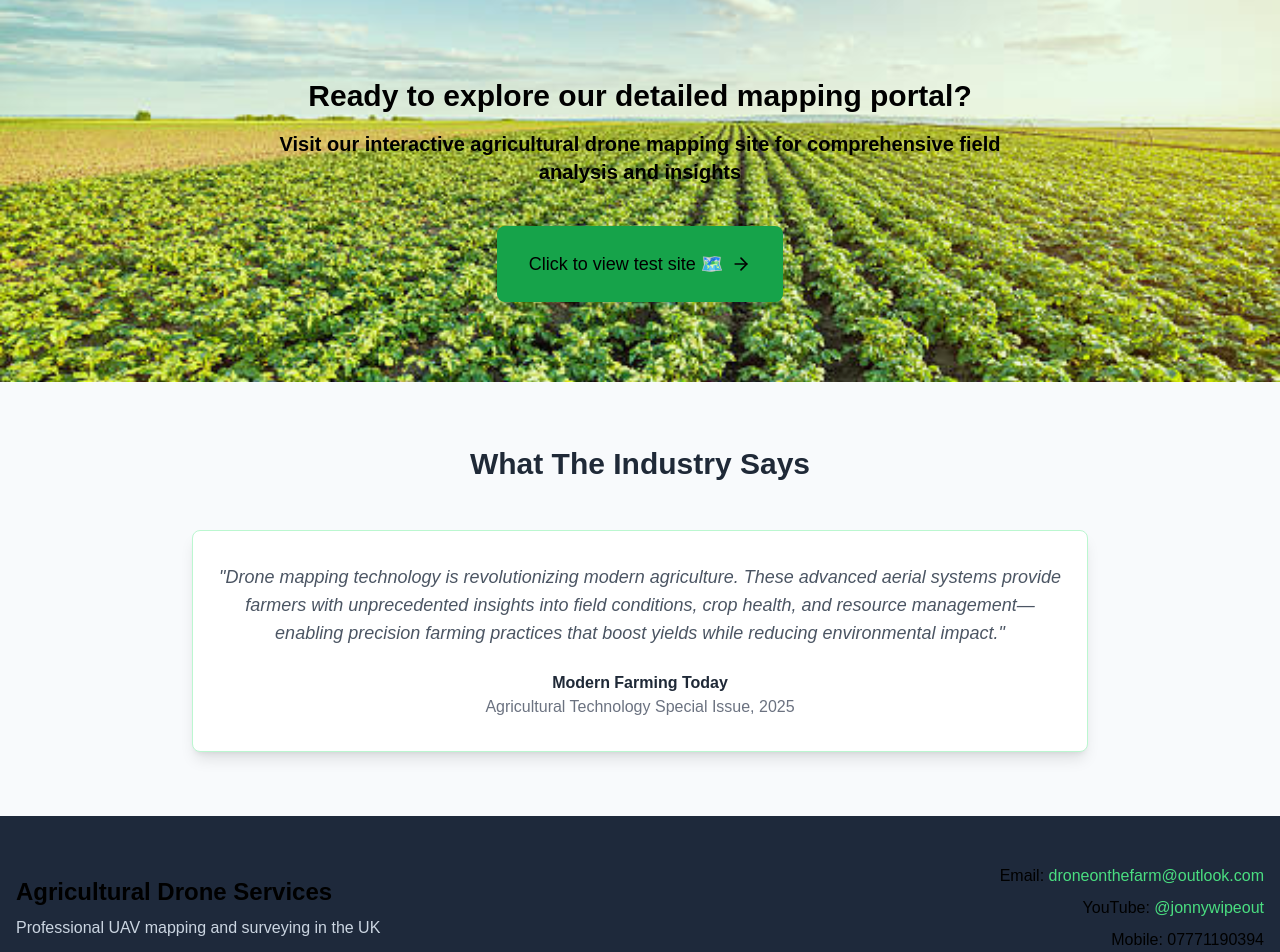
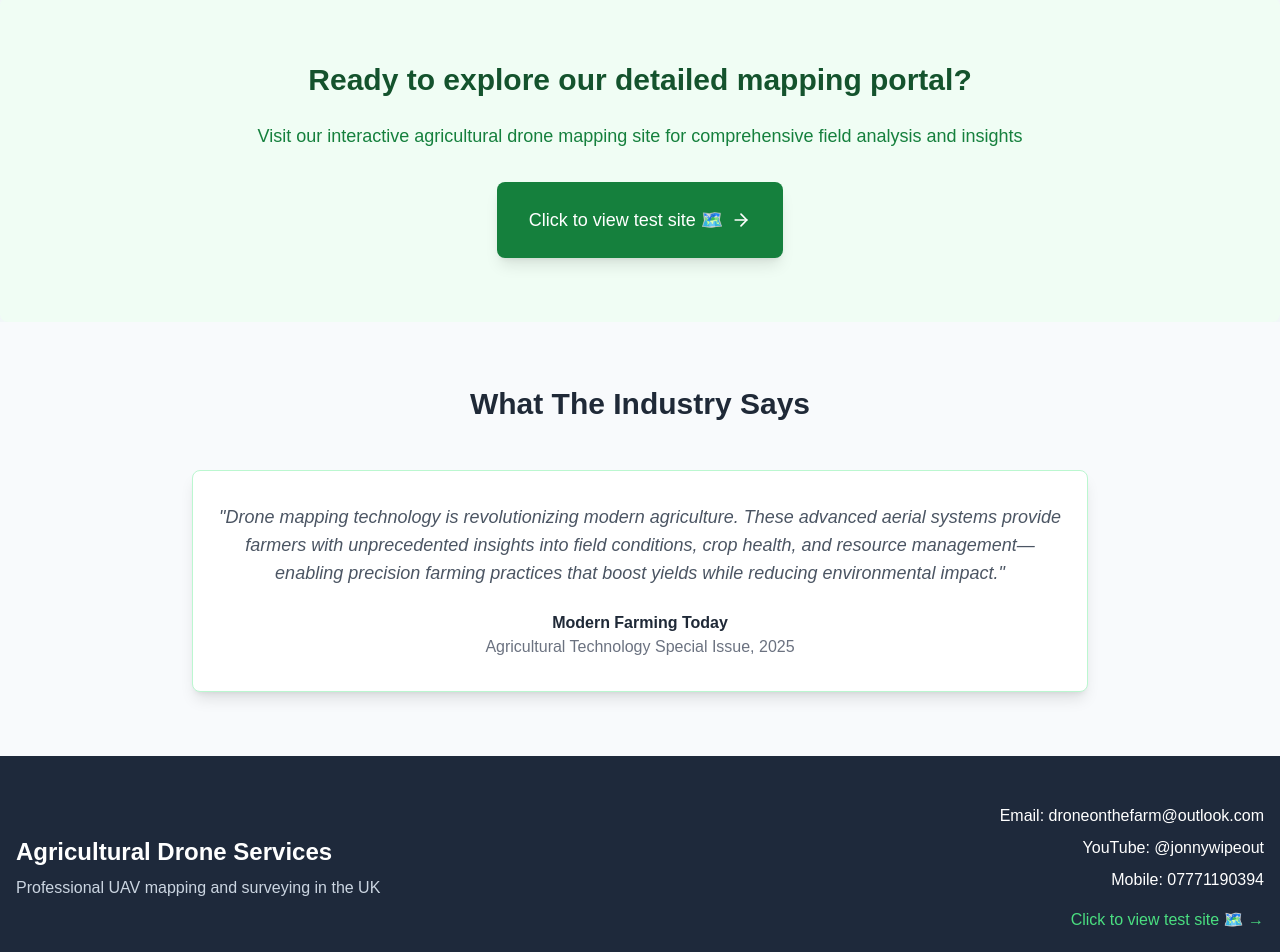
Before and after one commit to jonnywipeout/Droneonthefarm, a Next.js app: page / in a window 1280 px wide. Shown: the part 1660-2612 px from the top of the page. Built offline with nearby package versions, Linux system fonts and the light colour scheme.

Commit message:
Update page.tsx

```diff
--- a/app/page.tsx
+++ b/app/page.tsx
@@ -54,7 +54,7 @@ export default function AgricultureDroneLandingPage() {
         <div className="absolute inset-0 bg-gradient-to-b from-black/60 to-black/40" />
         <div className="relative z-10 container mx-auto px-4 h-full flex flex-col justify-center items-center text-center">
           <h1 className="text-2xl md:text-3xl font-bold text-green-400 mb-4 tracking-wide">Droneonthefarm</h1>
-          <h2 className="text-4xl md:text-6xl font-bold text-black mb-6 tracking-tight">
+          <h2 className="text-4xl md:text-6xl font-bold text-white mb-6 tracking-tight">
             Agricultural Drone Mapping Services
           </h2>
           <p className="text-xl text-green-100 max-w-2xl mb-8">
@@ -64,7 +64,7 @@ export default function AgricultureDroneLandingPage() {
             <p className="text-gray-500 mb-2 text-sm">Visit your map site here :</p>
             <div className="flex items-center justify-center gap-2 flex-wrap">
               <a
-                href="https://cloud1.webodm.net/public/task/9bdb8ac1-2a01-4f4d-9b36-5912b229ff54/map/?t=orthophoto"
+                href="https://cloud1.webodm.net/public/project/4e49d3ba-0d40-4675-b241-cef29cdaf309/map/?t=orthophoto"
                 target="_blank"
                 rel="noopener noreferrer"
                 className="text-green-700 font-medium text-lg md:text-xl hover:text-green-800 transition-colors flex items-center gap-1 break-all"
@@ -139,7 +139,7 @@ export default function AgricultureDroneLandingPage() {
       {/* Image Gallery */}
       <section className="py-16 bg-green-900">
         <div className="container mx-auto px-4">
-          <h2 className="text-3xl font-bold text-center mb-12 text-black">Agricultural Drone Imagery</h2>
+          <h2 className="text-3xl font-bold text-center mb-12 text-white">Agricultural Drone Imagery</h2>
 
           <div className="grid grid-cols-1 sm:grid-cols-2 lg:grid-cols-3 gap-4">
             {galleryImages.map((image, index) => (
@@ -154,7 +154,7 @@ export default function AgricultureDroneLandingPage() {
                   />
                   <div className="absolute inset-0 bg-black/0 group-hover:bg-black/20 transition-colors duration-300" />
                   <div className="absolute bottom-0 left-0 right-0 p-4 bg-gradient-to-t from-black/70 to-transparent opacity-0 group-hover:opacity-100 transition-opacity duration-300">
-                    <p className="text-black text-sm font-medium">{image.title}</p>
+                    <p className="text-white text-sm font-medium">{image.title}</p>
                   </div>
                 </div>
               </div>
@@ -164,24 +164,17 @@ export default function AgricultureDroneLandingPage() {
       </section>
 
       {/* CTA Section */}
-      <section
-  className="py-20 px-4 bg-center bg-cover bg-no-repeat text-black"
-  style={{
-    backgroundImage: "url('/images/potato-field-bg.jpg')",
-    backgroundBlendMode: "overlay",
-    backgroundColor: "rgba(0, 100, 0, 0.08)",
-  }}
->
+      <section className="py-16 container mx-auto px-4 bg-green-50 rounded-lg">
         <div className="max-w-3xl mx-auto text-center">
-    <h2 className="text-2xl md:text-3xl font-bold mb-4">Ready to explore our detailed mapping portal?</h2>
-    <p className="text-xl font-semibold mb-10">
+          <h2 className="text-3xl font-bold mb-6 text-green-900">Ready to explore our detailed mapping portal?</h2>
+          <p className="text-lg text-green-700 mb-8">
             Visit our interactive agricultural drone mapping site for comprehensive field analysis and insights
           </p>
           <Link
-      href="https://cloud1.webodm.net/public/task/9bdb8ac1-2a01-4f4d-9b36-5912b229ff54/map/?t=orthophoto"
+            href="https://cloud1.webodm.net/public/project/4e49d3ba-0d40-4675-b241-cef29cdaf309/map/?t=orthophoto"
             target="_blank"
             rel="noopener noreferrer"
-      className="inline-flex items-center gap-2 bg-green-600 hover:bg-green-700 text-black text-lg px-8 py-6 rounded-lg shadow-lg transition-colors duration-200 no-underline font-medium"
+            className="inline-flex items-center gap-2 bg-green-700 hover:bg-green-800 text-white text-lg px-8 py-6 rounded-lg shadow-lg transition-colors duration-200 no-underline font-medium"
           >
             Click to view test site 🗺️ <ArrowRight className="w-5 h-5" />
           </Link>
@@ -215,34 +208,29 @@ export default function AgricultureDroneLandingPage() {
       </section>
 
       {/* Footer */}
-      <footer className="bg-slate-800 text-black py-12">
+      <footer className="bg-slate-800 text-white py-12">
         <div className="container mx-auto px-4">
           <div className="flex flex-col md:flex-row justify-between items-center">
-            <div className="mb-6 md:mb-0 text-center md:text-left">
+            <div className="mb-6 md:mb-0">
               <h3 className="text-2xl font-bold mb-2">Agricultural Drone Services</h3>
               <p className="text-slate-300">Professional UAV mapping and surveying in the UK</p>
             </div>
 
             <div className="text-center md:text-right">
-              <p className="mb-2">
-                Email: <a href="mailto:droneonthefarm@outlook.com" className="text-green-400 hover:underline">droneonthefarm@outlook.com</a>
-              </p>
-              <p className="mb-2">
-                YouTube: <a href="https://www.youtube.com/@jonnywipeout" target="_blank" rel="noopener noreferrer" className="text-green-400 hover:underline">@jonnywipeout</a>
-              </p>
+              <p className="mb-2">Email: droneonthefarm@outlook.com</p>
+              <p className="mb-2">YouTube: @jonnywipeout</p>
               <p>Mobile: 07771190394</p>
-            </div>
-          </div>
-
-          <div className="mt-8 flex justify-center">
+              <div className="mt-4">
                 <a
-              href="https://cloud1.webodm.net/public/task/9bdb8ac1-2a01-4f4d-9b36-5912b229ff54/map/?t=orthophoto"
+                  href="https://cloud1.webodm.net/public/project/4e49d3ba-0d40-4675-b241-cef29cdaf309/map/?t=orthophoto"
                   target="_blank"
                   rel="noopener noreferrer"
-              className="inline-flex items-center gap-2 bg-green-600 hover:bg-green-700 text-black px-6 py-3 rounded-md shadow-md text-lg transition"
+                  className="text-green-400 hover:text-green-300 transition-colors"
                 >
                   Click to view test site 🗺️ →
                 </a>
+              </div>
+            </div>
           </div>
         </div>
       </footer>
```
Lines whose indentation alone changed are shown as unchanged.
